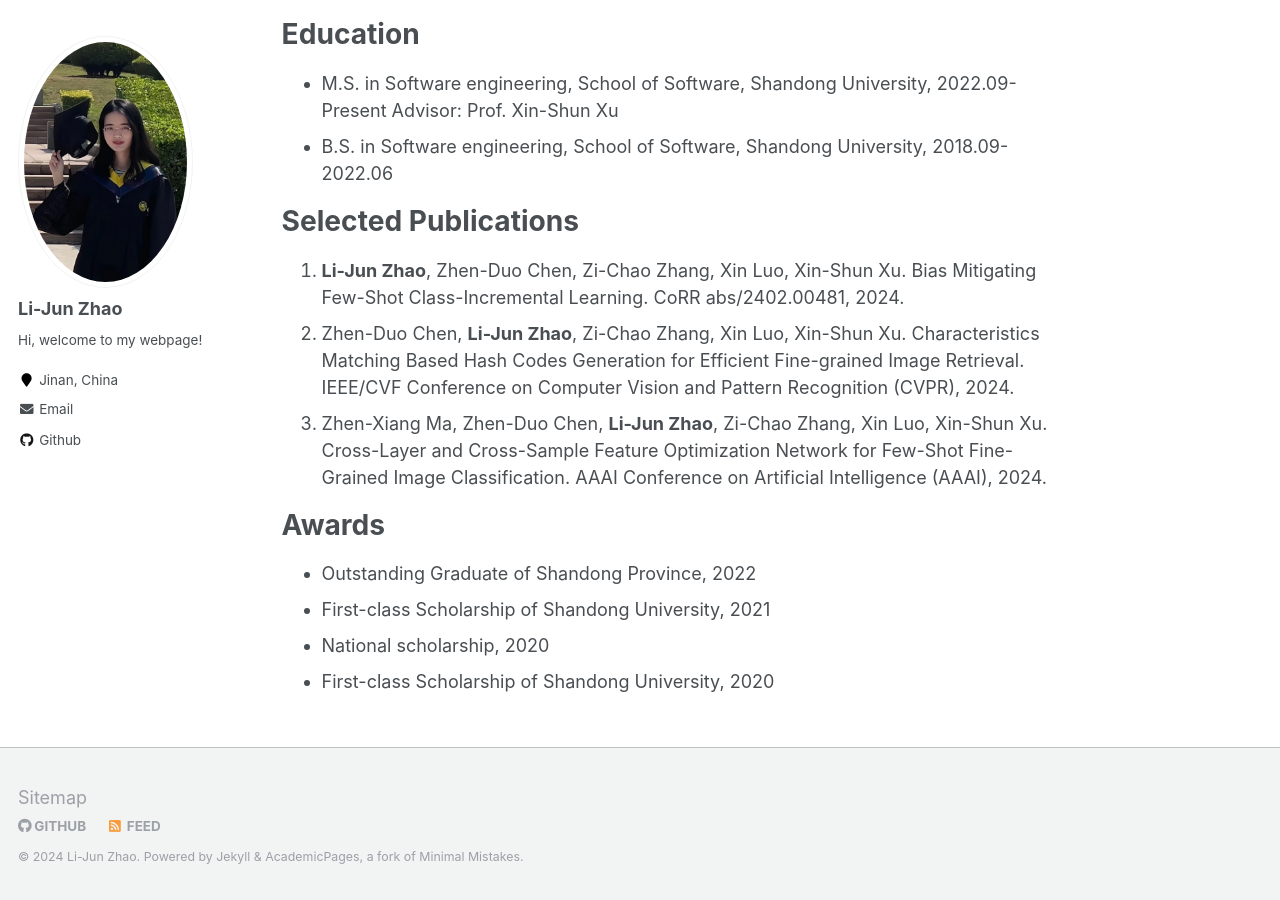
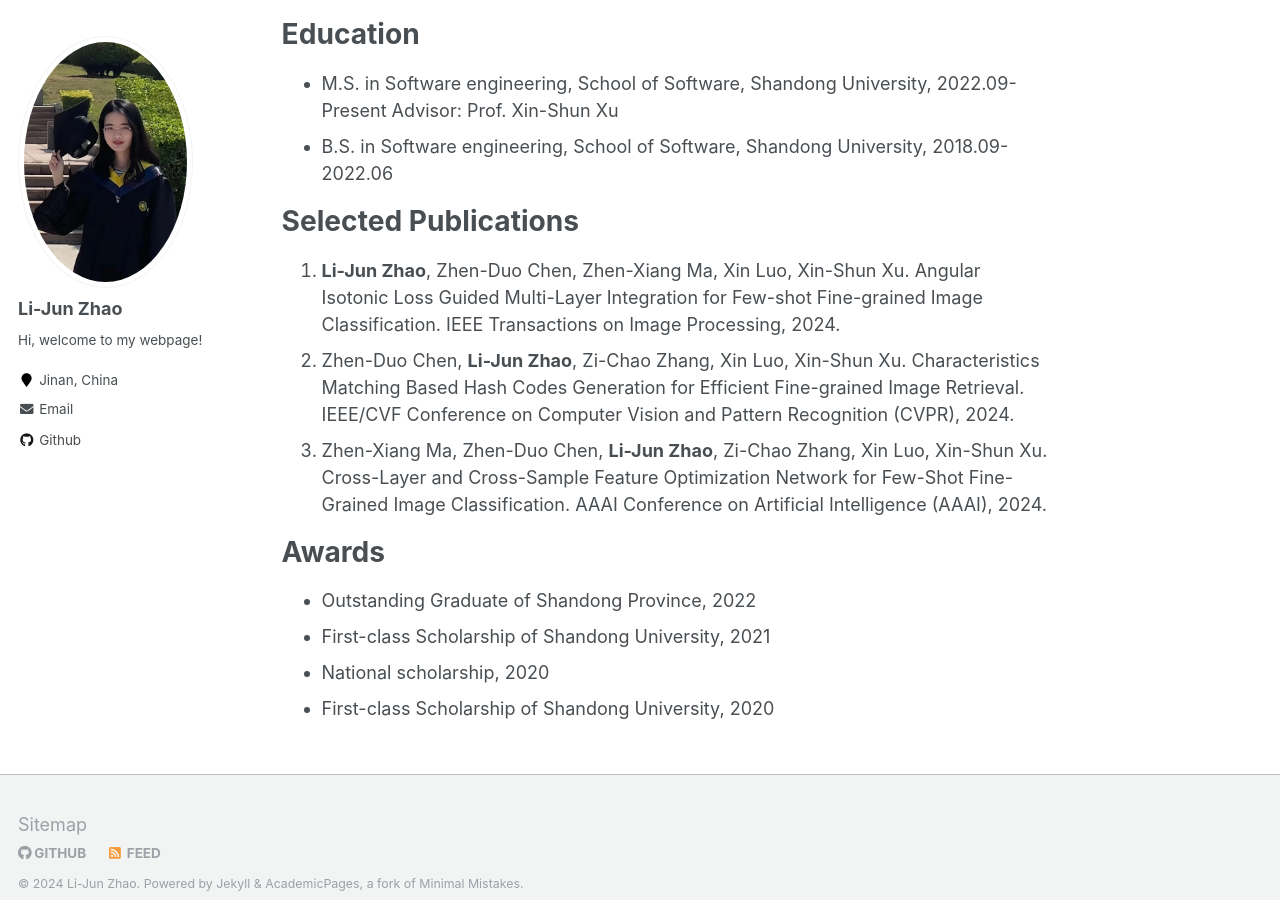
Before and after one commit to Legenddddd/Legenddddd.github.io, a Jekyll site: the page built from _pages/about.md, in a window 1280 px wide and 900 px high, scrolled down 498 px. Built offline with Jekyll 4.4.1, drawn with Linux system fonts in a browser that asks for light colours.

Commit message:
Update about.md

```diff
--- a/_pages/about.md
+++ b/_pages/about.md
@@ -31,7 +31,7 @@ Education
 
 Selected Publications
 ======
-1. **Li-Jun Zhao**, Zhen-Duo Chen, Zi-Chao Zhang, Xin Luo, Xin-Shun Xu. Bias Mitigating Few-Shot Class-Incremental Learning. CoRR abs/2402.00481, 2024.
+1. **Li-Jun Zhao**, Zhen-Duo Chen, Zhen-Xiang Ma, Xin Luo, Xin-Shun Xu. Angular Isotonic Loss Guided Multi-Layer Integration for Few-shot Fine-grained Image Classification. IEEE Transactions on Image Processing, 2024.
 1. Zhen-Duo Chen, **Li-Jun Zhao**, Zi-Chao Zhang, Xin Luo, Xin-Shun Xu. Characteristics Matching Based Hash Codes Generation for Efficient Fine-grained Image Retrieval.  IEEE/CVF Conference on Computer Vision and Pattern Recognition (CVPR), 2024.
 1. Zhen-Xiang Ma, Zhen-Duo Chen, **Li-Jun Zhao**, Zi-Chao Zhang, Xin Luo, Xin-Shun Xu. Cross-Layer and Cross-Sample Feature Optimization Network for Few-Shot Fine-Grained Image Classification. AAAI Conference on Artificial Intelligence (AAAI), 2024.
 
```
